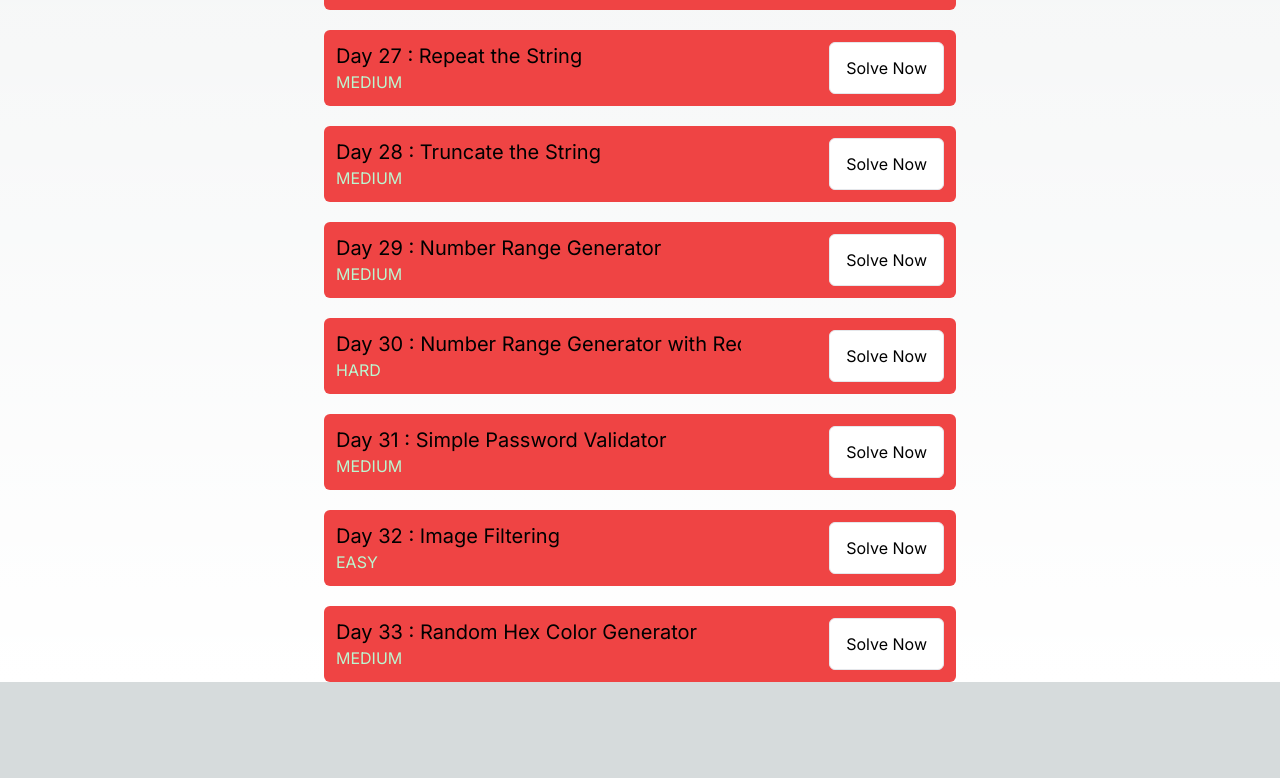
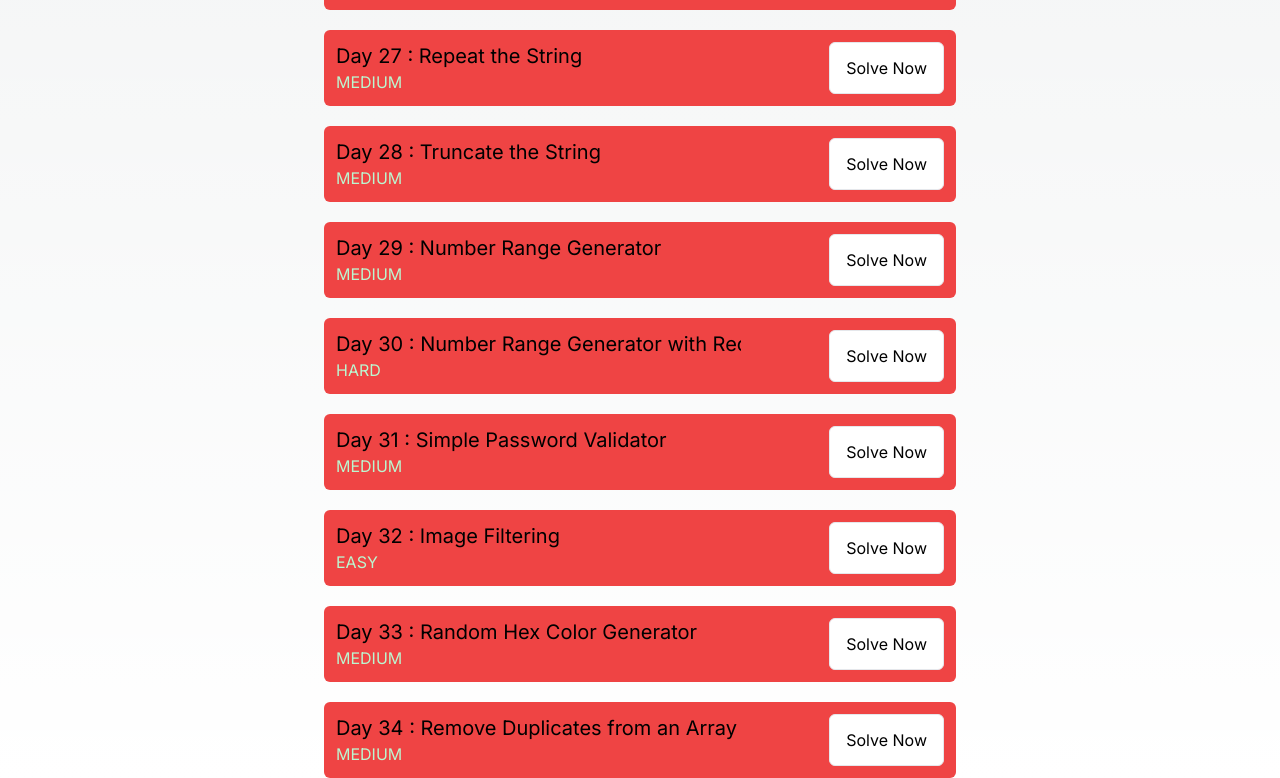
Before and after one commit to manojtsx/100-Days-of-JavaScript---Practice-on-Mine-Website, a Next.js app: page / in a window 1280 px wide. Shown: the part 2582-3360 px from the top of the page. Before the commit the page ends 3264 px from the top, so only its background shows below. Built offline with nearby package versions, Linux system fonts and the light colour scheme.

Commit message:
100daysofJS day34

```diff
--- a/src/app/challenges.ts
+++ b/src/app/challenges.ts
@@ -724,5 +724,28 @@ export const challenges: Challenge[] = [
     }
     randomHexColor();`,
     difficulty : 'medium'
+  },
+  {
+    id : 34,
+    title : 'Day 34 : Remove Duplicates from an Array',
+    description: `Challenge : Remove Duplicates from an Array
+    ===========================================================
+    Write a function removeDuplicates that takes an array of elements as input and returns a new array
+    with duplicate elements removed.
+    ===========================================================
+    Your taks is to implement the removeDuplicates function using JavaScript and ensure that he returned array contains only unique elements from the input array. The order of elements in the output array should be the same as the original array, with the first occurence of each unique element preserved.
+    ===========================================================
+    Constraints:
+    1. The input array may contain elements of any data type.
+    2. The function should retun a new array with duplicate elements removed, while preserving the order of elements from the original array.
+    3. You should use the provided removeDuplicates function signature without any additional parameters.
+    ===========================================================
+    console.log(removeDuplicates([1,2,3,3,4,4,5]));
+    console.log(removeDuplicates(["a","b","c","b","a"]));`,
+    placeholder: `function removeDuplicates(arr){
+        // Your code here
+    }
+    removeDuplicates([1,2,3,3,4,4,5]);`,
+    difficulty : 'medium'
   }
 ];
```
